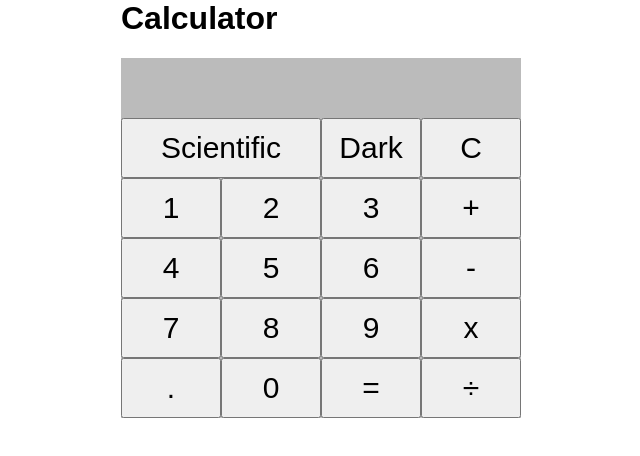
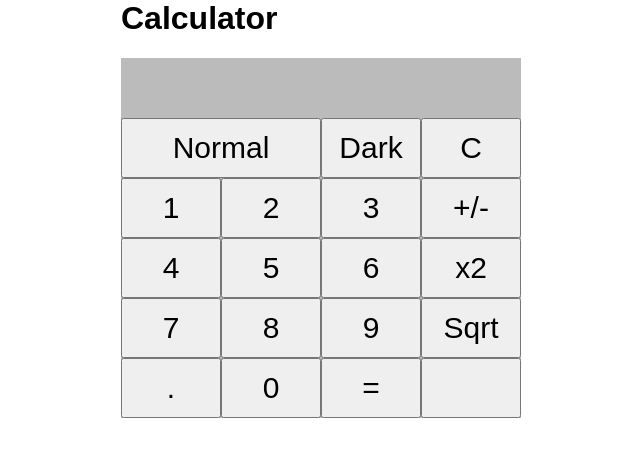
Before and after one commit to mkkaushiksjce/react-calci-demo, a React (Create React App) app: page / in a window 1280 px wide. Shown: the top 456 px of the page, without its empty margins (319-959 px from the left). Built offline with nearby package versions, Linux system fonts and the light colour scheme.

Commit message:
Scientific Mode changes complete

```diff
--- a/src/app.css
+++ b/src/app.css
@@ -18,12 +18,14 @@
   display: block;
   background-color: #bbb;
   color: black;
+  cursor: pointer;
 }
 
 button {
   width: 25%;
   height: 60px;
   font-size: 30px;
+  vertical-align: middle;
 }
 
 .digits-dark {
--- a/src/components/keypad.js
+++ b/src/components/keypad.js
@@ -34,18 +34,36 @@ class KeyPad extends Component {
   };
 
   render() {
+    let darkMode = this.state.darkMode;
+    let scientificMode = this.state.scientificMode;
     return (
       <div className="button">
+        {scientificMode ? (
           <button
             id="scientificSelect"
             name="CE"
-          onClick={e => this.props.onClick(e.target.name)}
+            onClick={this.toggleScientific}
           >
             Scientific
           </button>
+        ) : (
+          <button
+            id="scientificSelect"
+            name="CE"
+            onClick={this.toggleScientific}
+          >
+            Normal
+          </button>
+        )}
+        {darkMode ? (
+          <button name="Dark" onClick={e => this.props.onClick(e.target.name)}>
+            Light
+          </button>
+        ) : (
           <button name="Dark" onClick={e => this.props.onClick(e.target.name)}>
             Dark
           </button>
+        )}
         <button name="C" onClick={e => this.props.onClick(e.target.name)}>
           C
         </button>
@@ -60,13 +78,13 @@ class KeyPad extends Component {
         <button name="3" onClick={e => this.props.onClick(e.target.name)}>
           3
         </button>
-        {true ? (
+        {scientificMode ? (
           <button name="+" onClick={e => this.props.onClick(e.target.name)}>
             +
           </button>
         ) : (
           <button name="-" onClick={e => this.props.onClick(e.target.name)}>
-            -
+            +/-
           </button>
         )}
         <br />
@@ -80,7 +98,7 @@ class KeyPad extends Component {
         <button name="6" onClick={e => this.props.onClick(e.target.name)}>
           6
         </button>
-        {true ? (
+        {scientificMode ? (
           <button name="-" onClick={e => this.props.onClick(e.target.name)}>
             -
           </button>
@@ -100,7 +118,7 @@ class KeyPad extends Component {
         <button name="9" onClick={e => this.props.onClick(e.target.name)}>
           9
         </button>
-        {true ? (
+        {scientificMode ? (
           <button name="*" onClick={e => this.props.onClick(e.target.name)}>
             x
           </button>
@@ -120,7 +138,7 @@ class KeyPad extends Component {
         <button name="=" onClick={e => this.props.onClick(e.target.name)}>
           =
         </button>
-        {true ? (
+        {scientificMode ? (
           <button name="/" onClick={e => this.props.onClick(e.target.name)}>
             ÷
           </button>
```
Lines whose indentation alone changed are shown as unchanged.
